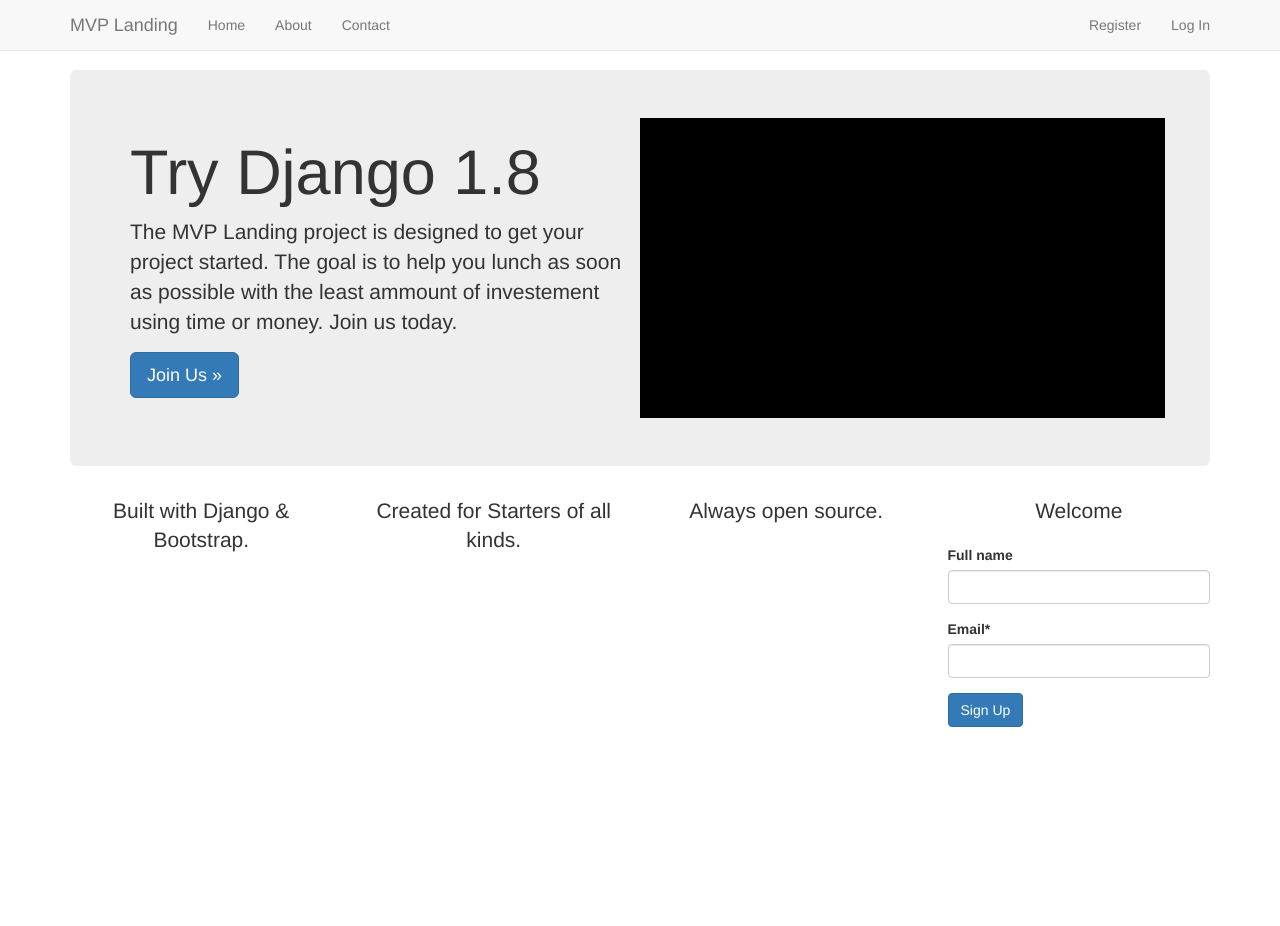
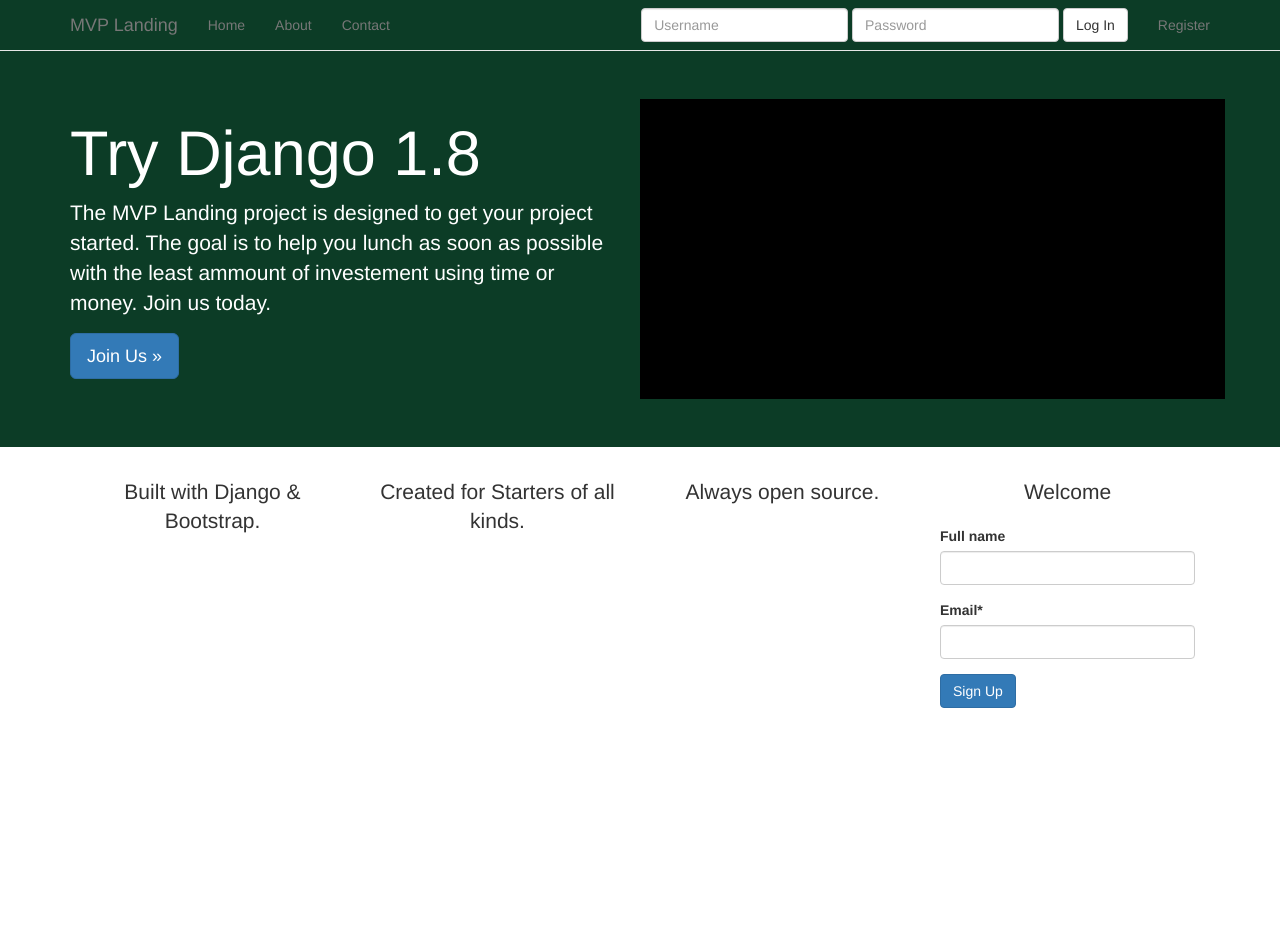
Before and after one commit to tishmen/trydjango18, a Django app: page / in a window 1280 px wide. Shown: the top 926 px of the page. Run offline with Django 3.2, Linux system fonts and the light colour scheme; some libraries are stand-ins or nearby versions.

Commit message:
changes in html

```diff
--- a/src/newsletter/templates/home.html
+++ b/src/newsletter/templates/home.html
@@ -5,6 +5,7 @@
 {% block jumbotron %}
 
     <div class="jumbotron">
+        <div class="container">
             <div class="row">
                 <div class="col-sm-6">
                     <h1>Try Django 1.8</h1>
@@ -14,6 +15,7 @@
                 <div class="col-sm-6" style="background-color:black;height:300px;"></div>
             </div>
         </div>
+    </div>
 
 {% endblock %}
 
@@ -21,6 +23,7 @@
 {% block content %}
 
     <div class="row">
+        <div class="container">
             <div class="col-sm-3 pull-right">
                 <p class="lead text-center">{{ title }}</p>
                 <form method="post">
@@ -43,5 +46,6 @@
                 <p class="lead text-center">Always open source.</p>
             </div>
         </div>
+    </div>
 
 {% endblock %}
--- a/src/static/css/custom.css
+++ b/src/static/css/custom.css
@@ -1,11 +1,17 @@
 body {
-  min-height: 2000px;
+    min-height: 2000px;
 }
 
 .navbar-static-top {
-  margin-bottom: 19px;
+    background-color: #0C3C26;
+    margin-bottom: 0px;
 }
 
 .text-center {
-  text-allign: center;
+    text-allign: center;
 }
+
+.jumbotron {
+    background-color: #0C3C26;
+    color: #fff;
+}
--- a/src/templates/base.html
+++ b/src/templates/base.html
@@ -9,10 +9,8 @@
 
 <body>
     {% include 'navbar.html' %}
-    <div class="container">
-        {% block jumbotron %} {% endblock %}
-        {% block content %} {% endblock %}
-    </div>
+    {% block jumbotron %} {% endblock %}
+    {% block content %} {% endblock %}
 </body>
 
 </html>
--- a/src/templates/navbar.html
+++ b/src/templates/navbar.html
@@ -15,14 +15,28 @@
         <li><a href="{% url 'about' %}">About</a></li>
         <li><a href="{% url 'contact' %}">Contact</a></li>
       </ul>
+
       <ul class="nav navbar-nav navbar-right">
         {% if user.is_authenticated %}
           <li><a href="{% url 'auth_logout' %}">Log Out</a></li>
         {% else %}
           <li><a href="{% url 'registration_register' %}">Register</a></li>
-          <li><a href="{% url 'auth_login' %}">Log In</a></li>
         {% endif %}
       </ul>
+
+      {% if not user.is_authenticated and '/accounts/login/' not in request.get_full_path %}
+        <form class="navbar-form navbar-right" method="post" action="{% url 'auth_login' %}">
+          {% csrf_token %}
+          <div class="form-group">
+            <input type="text" class="form-control" name="username" placeholder="Username"/>
+          </div>
+          <div class="form-group">
+            <input type="password" class="form-control" name="password" placeholder="Password"/>
+          </div>
+          <button type="submit" class="btn btn-default">Log In</button>
+        </form>
+      {% endif %}
+
     </div>
   </div>
 </nav>
```
Lines whose indentation alone changed are shown as unchanged.
